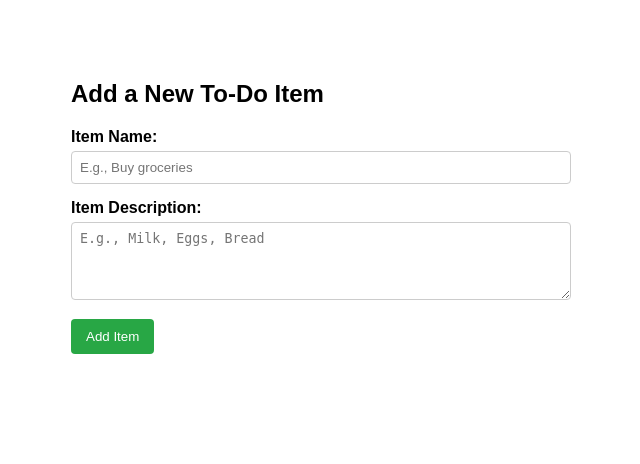
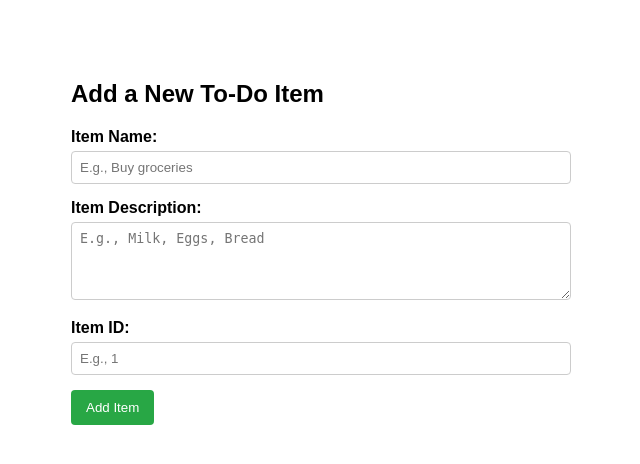
Before and after one commit to RaghavaBusanaboina/raghava_tutedude, a Flask app: template templates/todo.html in a window 1280 px wide. Shown: the top 464 px of the page, without its empty margins (319-959 px from the left). Run offline with Flask 3, Linux system fonts and the light colour scheme; the template is opened without the code that fills it, so the values that code supplies are empty.

Commit message:
item id added in todo html file

```diff
--- a/templates/todo.html
+++ b/templates/todo.html
@@ -31,6 +31,11 @@
             <textarea id="item_description" name="item_description" rows="4" placeholder="E.g., Milk, Eggs, Bread" required></textarea>
         </div>
 
+        <div class="form-group">
+            <label for="item_id">Item ID:</label>
+            <input type="text" id="item_id" name="item_id" placeholder="E.g., 1" required>
+        </div>
+
         <button type="submit">Add Item</button>
     </form>
 </body>
```
